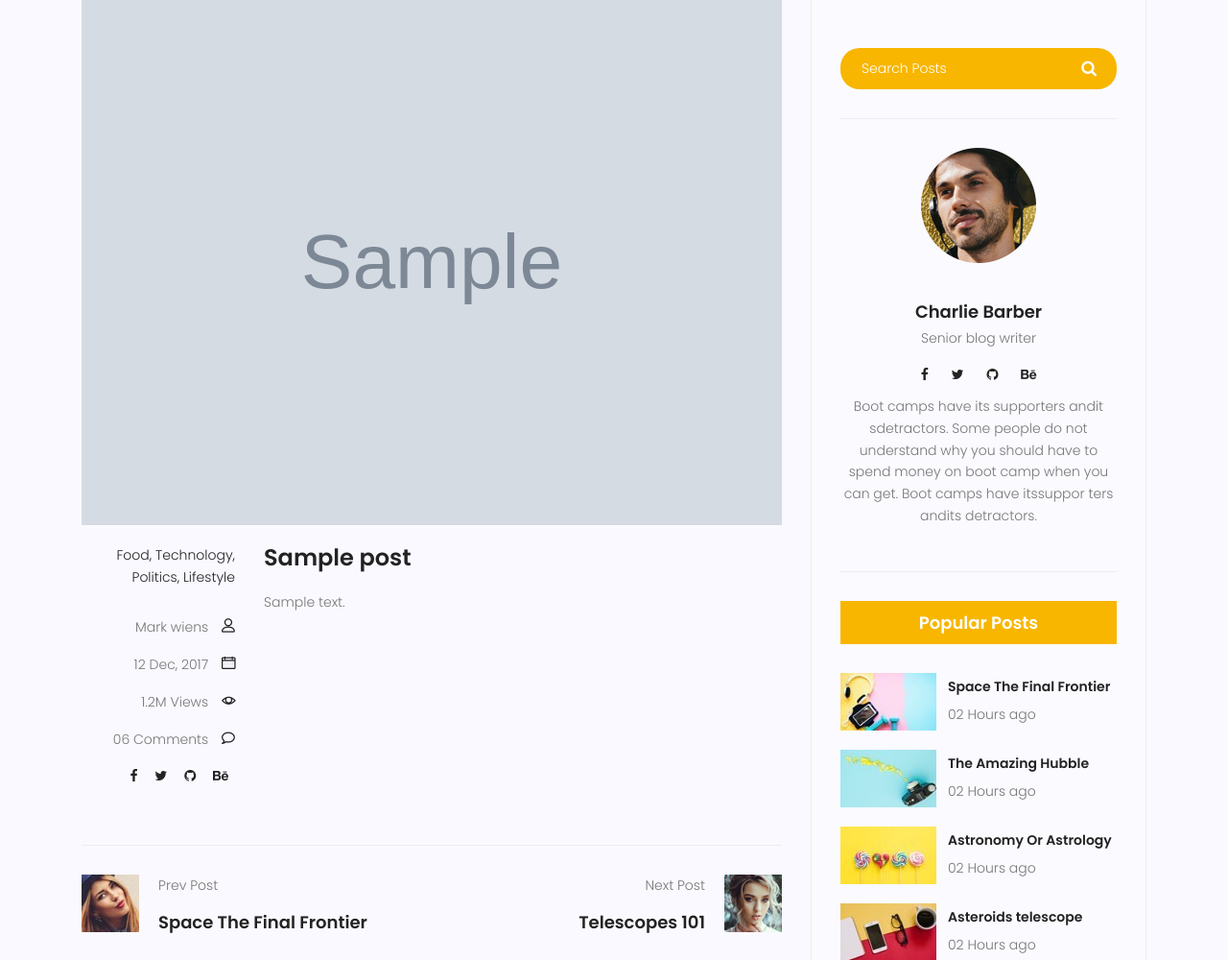
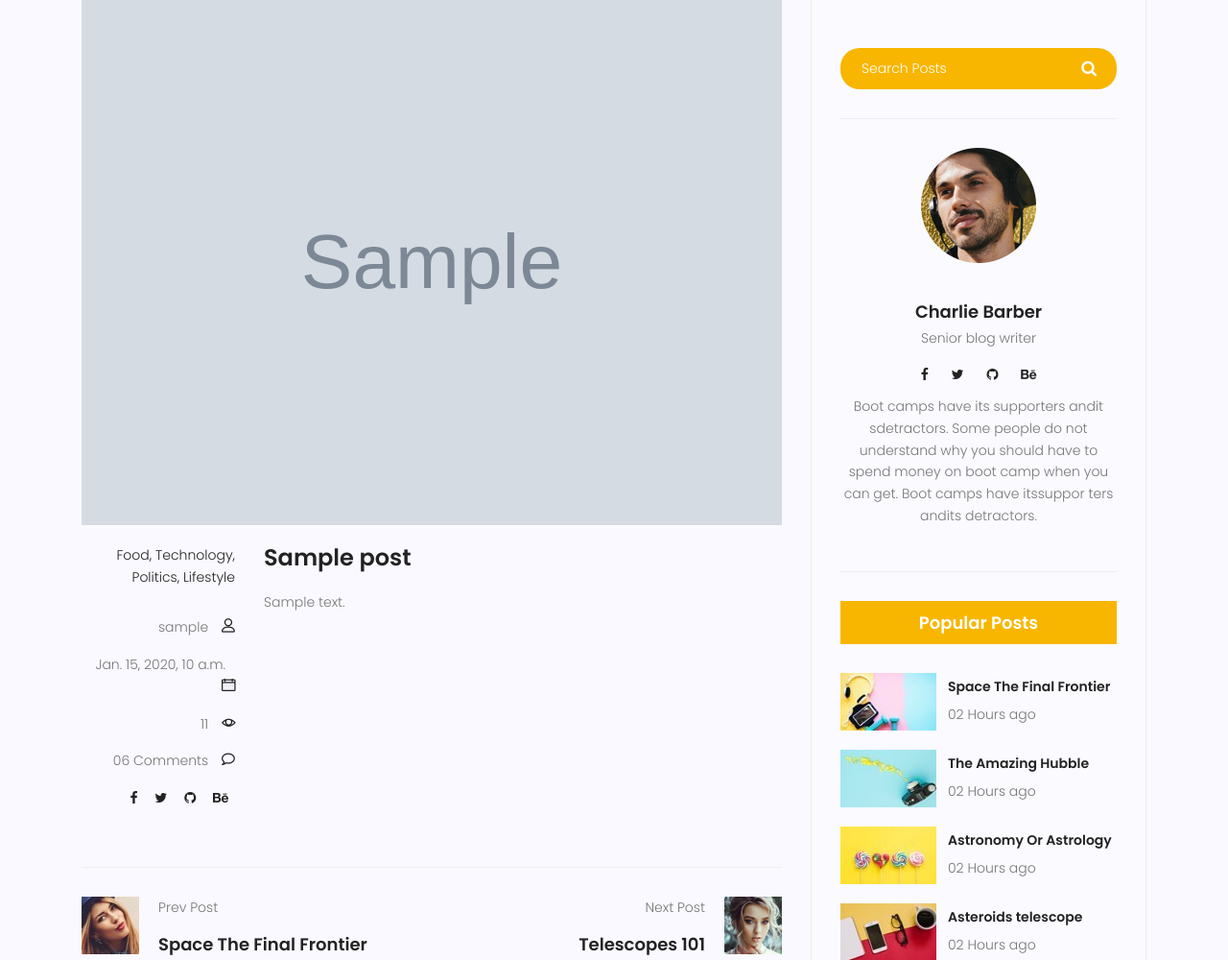
Before and after one commit to arshia-shiekh-bahayi/mysite, a Django app: page /blog/1 in a window 1280 px wide. Shown: the part 421-1421 px from the top of the page at 96% size. Run offline with Django 3.2, Linux system fonts and the light colour scheme; tables that the repository leaves empty hold one stand-in row (values such as "Sample post"); grey boxes marked "Sample" are stand-in pictures; some libraries are stand-ins or nearby versions.

Commit message:
doing some small things

```diff
--- a/blog/urls.py
+++ b/blog/urls.py
@@ -5,8 +5,8 @@ app_name = 'blog'
 urlpatterns = [
     path('', blog_view , name='index'),
     path('<int:pid>', blog_single , name='single'),
-    path('prev/<int:pid>', prev_post , name='prev_post'),
-    path('next<int:pid>', next_post , name='next_post'),
+    path('<int:pid>-1', prev_post , name='prev_post'),
+    path('<int:pid>+1', next_post , name='next_post'),
 
 
 ]
--- a/blog/views.py
+++ b/blog/views.py
@@ -16,10 +16,14 @@ def blog_single(request,pid):
 def prev_post(request,pid):
     posts = Post.objects.filter(status=1 ,published_date__lte=timezone.now()).order_by('-published_date')
     post = get_object_or_404(posts, pk = pid-1)
+    post.counted_views +=1
+    post.save()
     context = {'post':post}
     return render(request,'blog/blog-single.html',context)
 def next_post(request,pid):
     posts = Post.objects.filter(status=1 ,published_date__lte=timezone.now()).order_by('-published_date')
     post = get_object_or_404(posts, pk = pid+1)
+    post.counted_views +=1
+    post.save()
     context = {'post':post}
     return render(request,'blog/blog-single.html',context)
--- a/templates/blog/blog-single.html
+++ b/templates/blog/blog-single.html
@@ -38,11 +38,11 @@
 							<li><a href="#">Lifestyle</a></li>
 						</ul>
 						<div class="user-details row">
-							<p class="user-name col-lg-12 col-md-12 col-6"><a href="#">Mark wiens</a> <span
+							<p class="user-name col-lg-12 col-md-12 col-6"><a href="#">{{post.author}}</a> <span
 									class="lnr lnr-user"></span></p>
-							<p class="date col-lg-12 col-md-12 col-6"><a href="#">12 Dec, 2017</a> <span
+							<p class="date col-lg-12 col-md-12 col-6"><a href="#">{{post.published_date}}</a> <span
 									class="lnr lnr-calendar-full"></span></p>
-							<p class="view col-lg-12 col-md-12 col-6"><a href="#">1.2M Views</a> <span
+							<p class="view col-lg-12 col-md-12 col-6"><a href="#">{{post.counted_views}}</a> <span
 									class="lnr lnr-eye"></span></p>
 							<p class="comments col-lg-12 col-md-12 col-6"><a href="#">06 Comments</a> <span
 									class="lnr lnr-bubble"></span></p>
@@ -79,6 +79,7 @@
 								<a href="{% url 'blog:prev_post' pid=post.id%}">
 									<h4>Space The Final Frontier</h4>
 								</a>
+
 							</div>
 						</div>
 						<div
```
